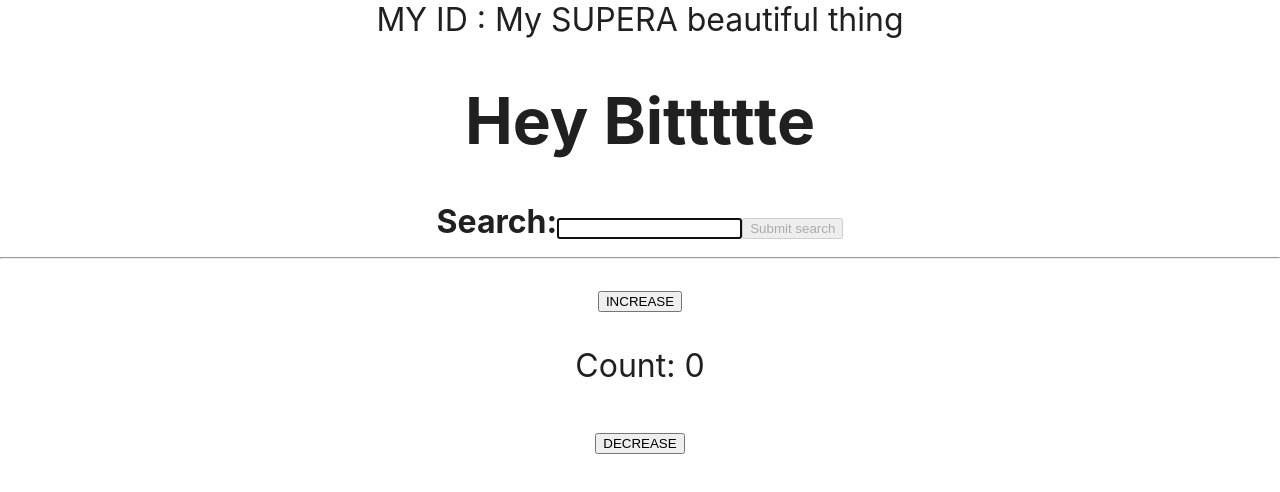
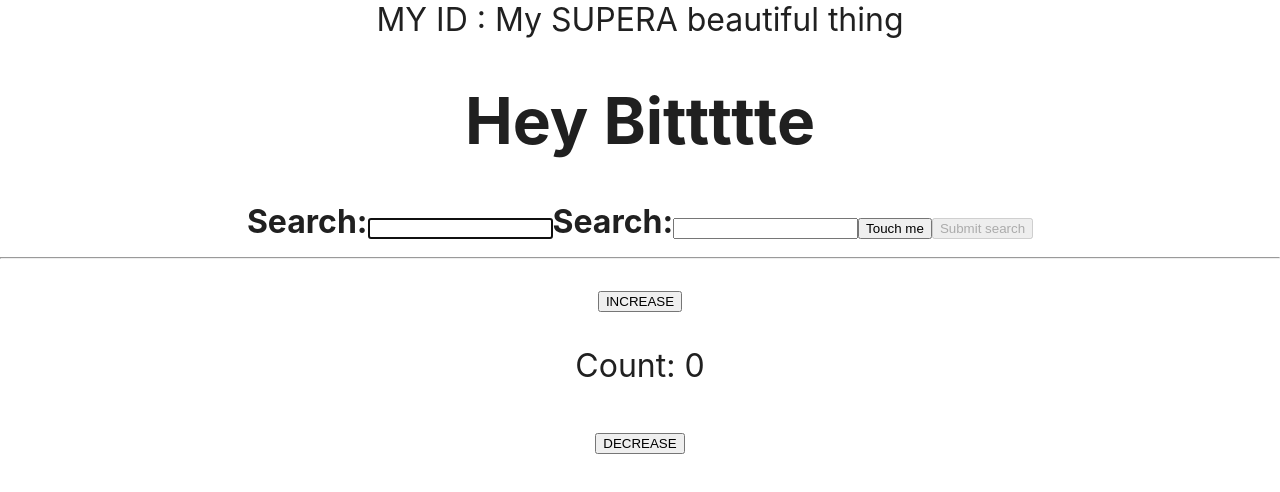
Before and after one commit to AndreasBerglund/roadtoreact, a React (Create React App) app: page / in a window 1280 px wide. Shown: the top 492 px of the page. Built offline with nearby package versions, Linux system fonts and the light colour scheme.

Commit message:
class components

```diff
--- a/src/App.js
+++ b/src/App.js
@@ -1,5 +1,7 @@
 import React from 'react';
 import axios from 'axios';
+
+import InputWithLabelClass from './components/InputWithLabel';
 
 const styles = {
 
@@ -192,6 +194,18 @@ const App = () => {
 
         <strong>Search:</strong>
         </InputWithLabel >
+
+        <InputWithLabelClass
+        id="search"
+        label="Search"
+        value={searchTerm}
+        isFocused
+        onInputChange={onSearchInput} >
+
+        <strong>Search:</strong>
+        </InputWithLabelClass >
+
+
         <button type="submit" disabled={!searchTerm} >Submit search</button>
         </form>
     )
--- /dev/null
+++ b/src/components/InputWithLabel.js
@@ -0,0 +1,59 @@
+import React, { Component } from 'react';
+
+ class InputWithLabelClass extends Component {
+
+    constructor(props) {
+        super(props);
+
+        this.state = {
+            changeMe : 'Touch me',
+            changeYou : 'Say that you love me'
+        }
+
+        this.inputRef = React.createRef();
+    }
+
+    componentDidMount() {
+        if (this.props.isFocused && this.inputRef.current) {
+            this.inputRef.current.focus();
+        }
+    }
+
+    render() {
+
+        const inputRef = this.inputRef;
+        const { changeMe, changeYou } = this.state;
+
+        const {
+            id,
+            value,
+            type = 'text',
+            onInputChange,
+            children
+        } = this.props;
+
+        return (
+            <>
+                <label htmlFor={id}>{children}</label>
+                <input
+                    ref={inputRef}
+                    onChange={onInputChange}
+                    id={id}
+                    type={type}
+                    // autoFocus={isFocused}
+                    value={value}
+                />
+
+                <button type="button" onClick={ () => this.setState({
+                    changeMe:  changeYou,
+                    changeYou: changeMe
+                })}>{ changeMe }</button>
+
+            </>
+        )
+
+    }
+
+}
+
+export default InputWithLabelClass
```
